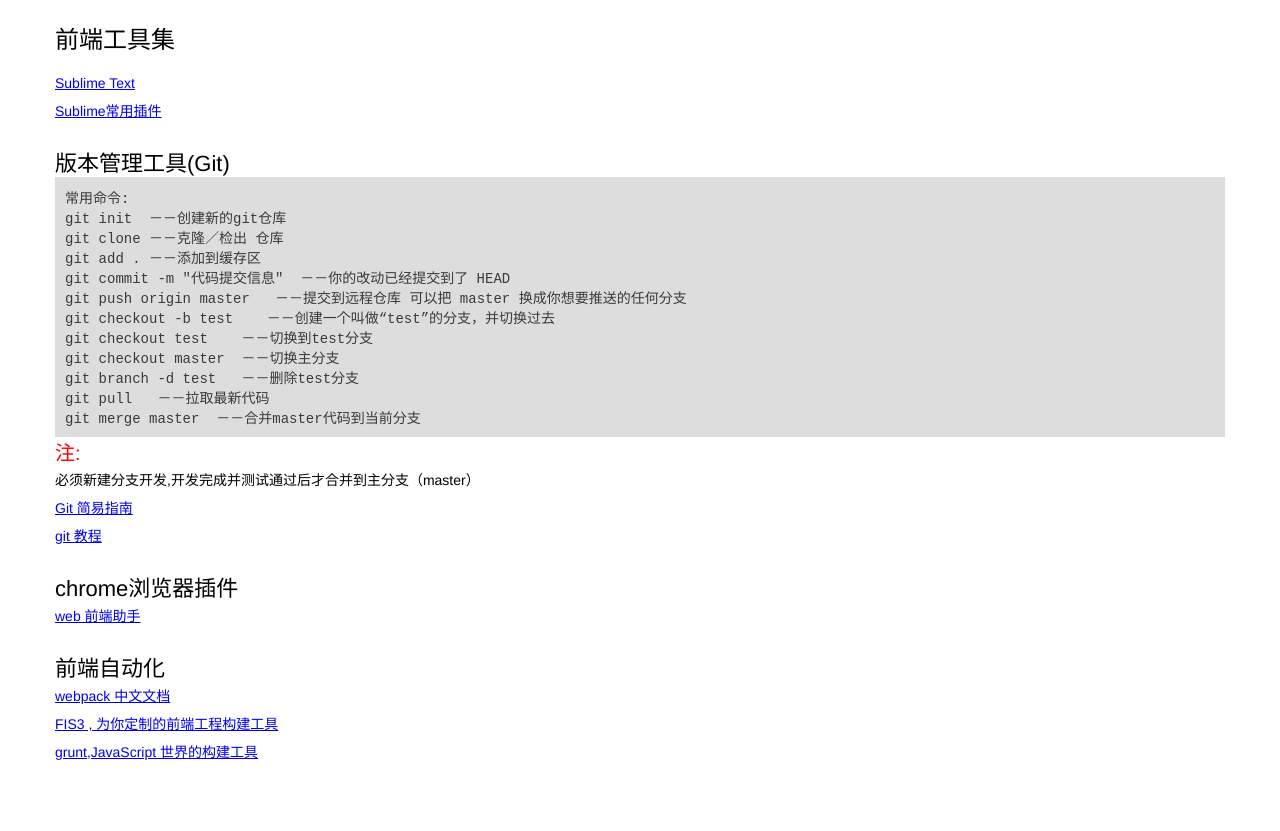
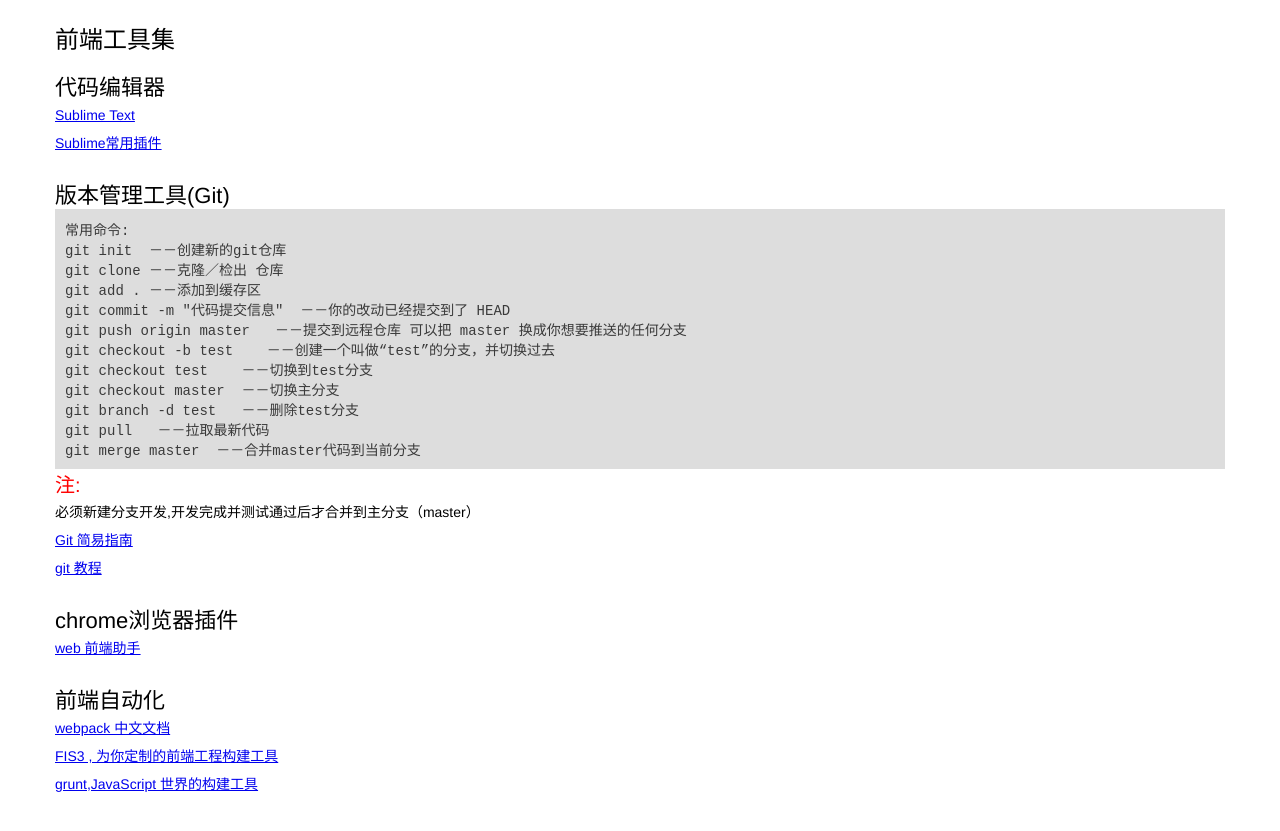
Before and after one commit to luozyiii/blog, a Jekyll site: the page built from _posts/2016-03-01-前端工具集.md, in a window 1280 px wide. Shown: the top 831 px of the page. Built offline with Jekyll 4.4.1, drawn with Linux system fonts in a browser that asks for light colours.

Commit message:
前端工具集

```diff
--- a/_posts/2016-03-01-前端工具集.md
+++ b/_posts/2016-03-01-前端工具集.md
@@ -10,6 +10,7 @@
 
 <section class="g-content">
 	<div class="m-list">
+		<h2>代码编辑器</h2>
 		<p><a href="//www.sublimetext.com/" title="">Sublime Text</a></p>
 		<p><a href="//www.xuanfengge.com/practical-collection-of-sublime-plug-in.html" title="">Sublime常用插件</a></p>
 	</div>
```
